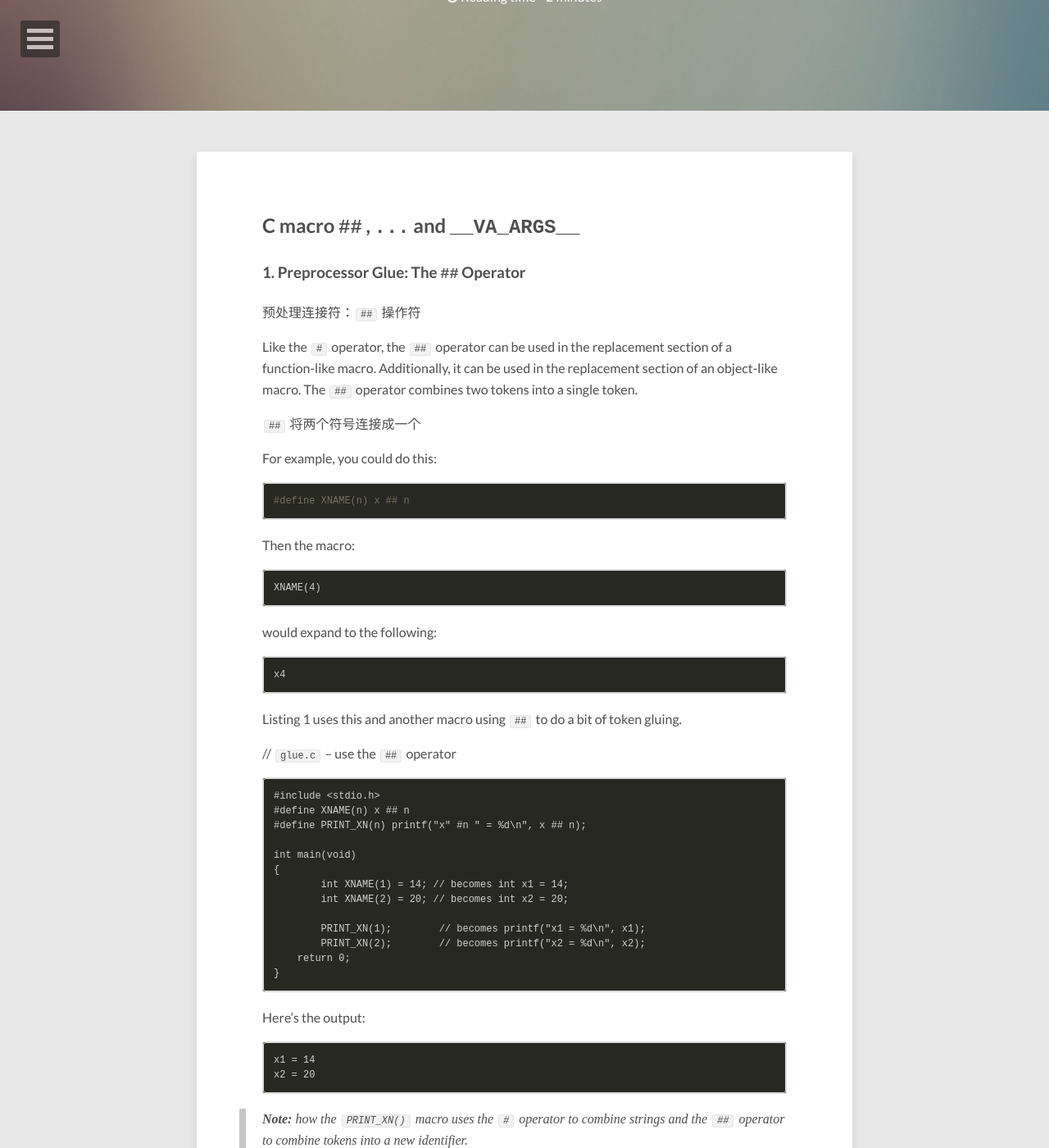
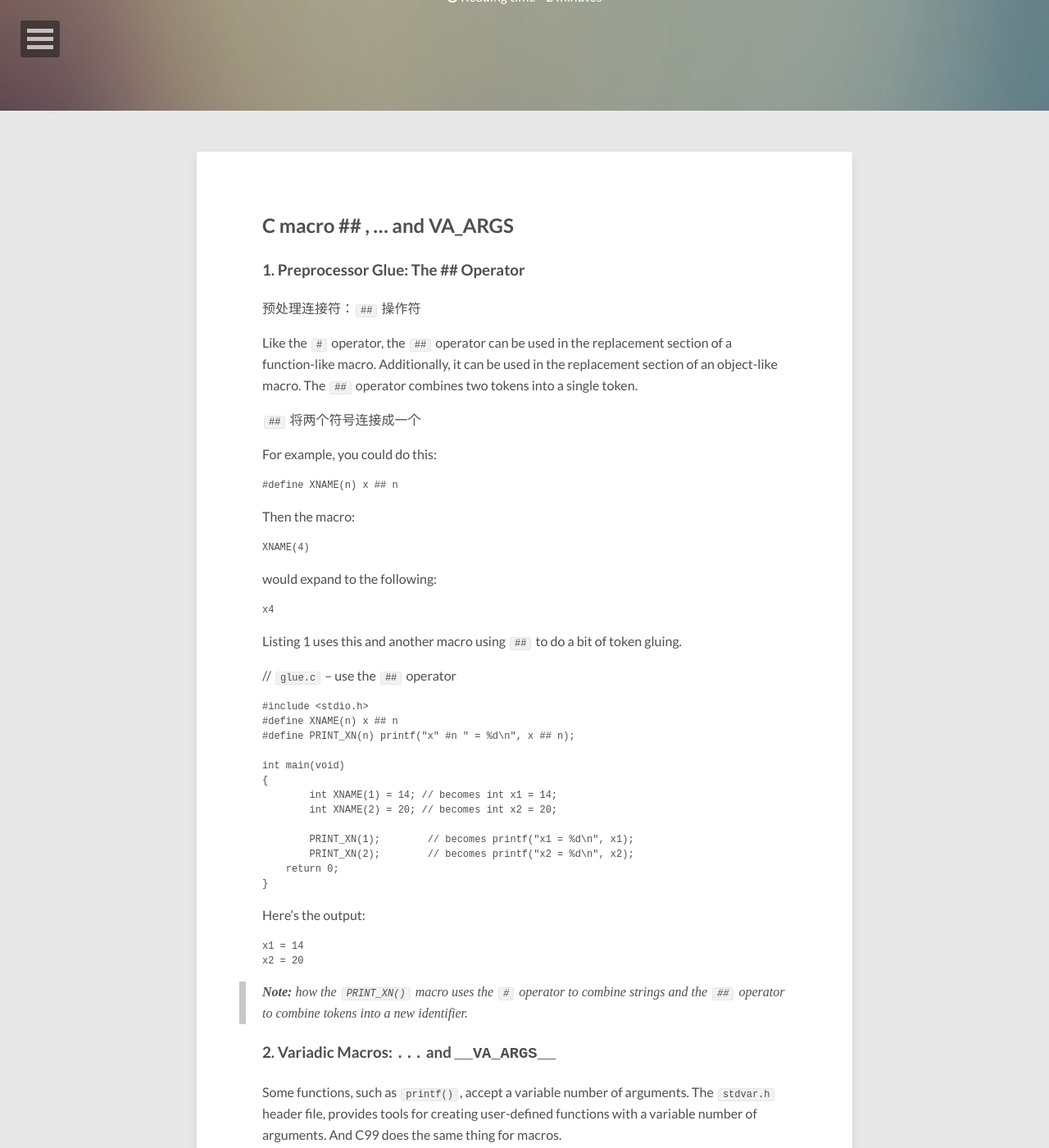
Before and after one commit to zhe-sun/zhe-sun.github.io, a Jekyll site: the page built from _posts/2016-12-10-C-VA_ARGS macros.md, in a window 1280 px wide and 1400 px high, scrolled down 265 px. Shown: the whole window at 82% size. Built offline with Jekyll 4.4.1, drawn with Linux system fonts in a browser that asks for light colours; nearby versions of some CDN libraries; comment, search, counter and statistics services are not loaded.

Commit message:
add C marco ## ... __VA_VGAS__

````diff
--- a/_posts/2016-12-10-C-VA_ARGS macros.md
+++ b/_posts/2016-12-10-C-VA_ARGS macros.md
@@ -11,9 +11,9 @@
 
 ---
 
-## C macro `##` , `...` and `__VA_ARGS__` ##
+## C macro ## , ... and __VA_ARGS__ ##
 
-### 1. Preprocessor Glue: The `##` Operator ###
+### 1. Preprocessor Glue: The ## Operator ###
 
 预处理连接符：`##` 操作符
 
@@ -23,26 +23,26 @@
 
 For example, you could do this:
 
-```bash
+```C
 #define XNAME(n) x ## n
 ```
 
 Then the macro:
 
-```
+```C
 XNAME(4)
 ```
 
 would expand to the following:
 
-```
+```C
 x4
 ```
 Listing 1 uses this and another macro using `##` to do a bit of token gluing.
 
 // `glue.c` -- use the `##` operator
 
-```
+```C
 #include <stdio.h>
 #define XNAME(n) x ## n
 #define PRINT_XN(n) printf("x" #n " = %d\n", x ## n);
@@ -60,14 +60,14 @@
 
 Here's the output:
 
-```
+```C
 x1 = 14
 x2 = 20
 ```
 
 >**Note:** how the `PRINT_XN()` macro uses the `#` operator to combine strings and the `##` operator to combine tokens into a new identifier.
 
-### 2.Variadic Macros: `...` and `__VA_ARGS__` ###
+### 2. Variadic Macros: `...` and `__VA_ARGS__` ###
 
 Some functions, such as `printf()`, accept a variable number of arguments. The `stdvar.h` header file, provides tools for creating user-defined functions with a variable number of arguments. And C99 does the same thing for macros.
 
@@ -75,32 +75,32 @@
 
 The idea is that the final argument in an argument list for a macro definition can be ellipses (that is, three periods)（`...`）. If so, the predefined macro `__VA_ARGS__` can be used in the substitution part to indicate what will be substituted for the ellipses. For example, consider this definition:
 
-```
+```C
 #define PR(...) printf(__VA_ARGS__)
 ```
 
 Suppose you later invoke the macro like this:
 
-```
+```C
 PR("Howdy");
 PR("weight = %d, shipping = $%.2f\n", wt, sp);
 ```
 
 For the first invocation, `__VA_ARGS__` expands to one argument:
 
-```
+```C
 "Howdy"
 ```
 
 For the second invocation, it expands to three arguments:
 
-```
+```C
 "weight = %d, shipping = $%.2f\n", wt, sp
 ```
 
 Thus, the resulting code is this:
 
-```
+```C
 printf("Howdy");
 printf("weight = %d, shipping = $%.2f\n", wt, sp);
 ```
@@ -110,7 +110,7 @@
 
 // `variadic.c` -- variadic macros
 
-```
+```C
 #include <stdio.h>
 #include <math.h>
 
@@ -130,25 +130,25 @@
 
 （#为参数加双引号。）
 
-```
+```C
 print("Message " "1" ": " "x = %g\n", x);
 ```
 
 Then the four strings are concatenated, reducing the call to this:
 
-```
+```C
 print("Message 1: x = %g\n", x);
 ```
 
 Here's the output:
 
-```
+```C
 Message 1: x = 48
 Message 2: x = 48.00, y = 6.9282
 ```
 
 Don't forget, the ellipses have to be the last macro argument:
 
-```
+```C
 #define WRONG(X, ..., Y) #X #_ _VA_ARGS_ _ #y（这个是错误的例子。）
 ```
````
